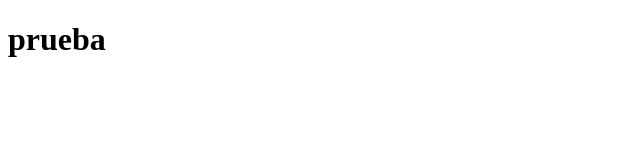
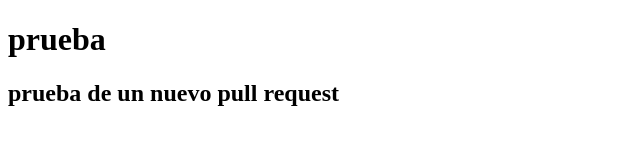
Before and after one commit to Andres-Cornejo-UNAN-LEON/prueba, a plain HTML site: page index.html in a window 1280 px wide. Shown: the whole page, without its empty margins (0-640 px from the left). Drawn offline with Linux system fonts and the light colour scheme.

Commit message:
nueva prueba

```diff
--- a/index.html
+++ b/index.html
@@ -7,5 +7,6 @@
 </head>
 <body>
     <h1>prueba</h1>
+    <h2>prueba de un nuevo pull request</h2>
 </body>
 </html>
```
